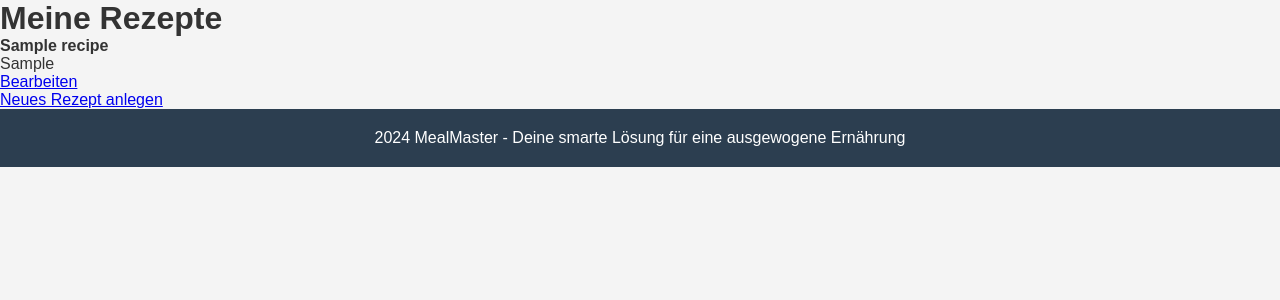
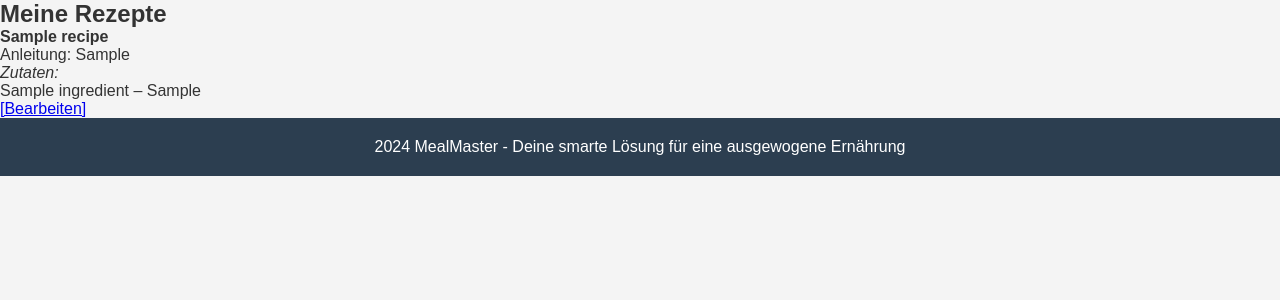
Before and after one commit to ansnsr42/MealMaster, a Flask app: page /my-recipes in a window 1280 px wide. Shown: the part 217-517 px from the top of the page. Run offline with Flask 3, Linux system fonts and the light colour scheme; a user stored in the database is signed in; tables that the repository leaves empty hold one stand-in row (values such as "Sample post").

Commit message:
show zutaten in recipes

```diff
--- a/server/project/templates/my_recipes.html
+++ b/server/project/templates/my_recipes.html
@@ -1,26 +1,22 @@
 {% extends "base.html" %}
-
-{% block title %}
-Meine Rezepte
-{% endblock %}
-
 {% block content %}
-<h1>Meine Rezepte</h1>
+<h2>Meine Rezepte</h2>
 
 <ul>
   {% for recipe in recipes %}
     <li>
-      <strong>{{ recipe.title }}</strong>
-      {% if recipe.ingredient %}
-        - {{ recipe.ingredient.name }} (Menge: {{ recipe.quantity }})
-      {% endif %}
-      <br>
-      {{ recipe.instructions }}
-      <br>
-      <a href="{{ url_for('edit_recipe', recipe_id=recipe.id) }}">Bearbeiten</a>
+      <strong>{{ recipe.title }}</strong><br>
+      Anleitung: {{ recipe.instructions }}<br>
+
+      <em>Zutaten:</em>
+      <ul>
+        {% for ri in recipe.recipe_ingredients %}
+          <li>{{ ri.ingredient.name }} – {{ ri.quantity }}</li>
+        {% endfor %}
+      </ul>
+
+      <a href="{{ url_for('edit_recipe', recipe_id=recipe.id) }}">[Bearbeiten]</a>
     </li>
   {% endfor %}
 </ul>
-
-<a href="{{ url_for('create_recipe') }}">Neues Rezept anlegen</a>
 {% endblock %}
```
